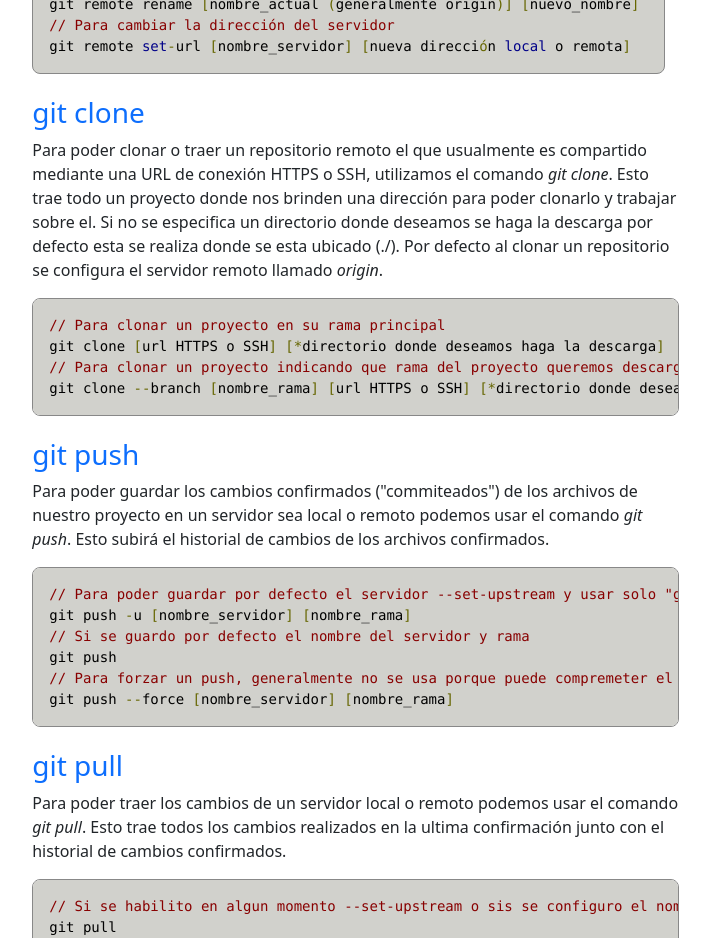
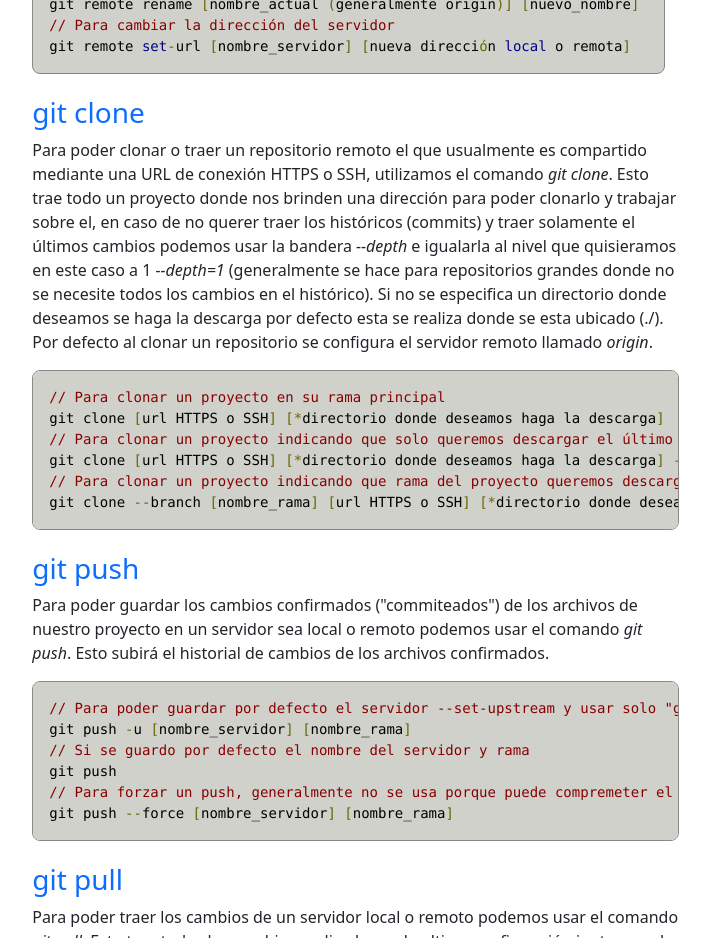
Before and after one commit to thecomediandan/notas-git-con-angular-17-no-standalone, an Angular app: page / in a window 1280 px wide. Shown: the part 8700-9638 px from the top of the page, without its empty margins (454-1164 px from the left). Built offline with nearby package versions, Linux system fonts and the light colour scheme.

Commit message:
Agregamos información a la sección de git_clone.

```diff
--- a/src/app/content/content.component.html
+++ b/src/app/content/content.component.html
@@ -282,10 +282,12 @@ git remote set-url [nombre_servidor] [nueva dirección local o remota]</code></p
 
         <h3 id="git-clone">git clone</h3>
         <p>
-            Para poder clonar o traer un repositorio remoto el que usualmente es compartido mediante una URL de conexión HTTPS o SSH, utilizamos el comando <i>git clone</i>. Esto trae todo un proyecto donde nos brinden una dirección para poder clonarlo y trabajar sobre el. Si no se especifica un directorio donde deseamos se haga la descarga por defecto esta se realiza donde se esta ubicado (./). Por defecto al clonar un repositorio se configura el servidor remoto llamado <i>origin</i>.
+            Para poder clonar o traer un repositorio remoto el que usualmente es compartido mediante una URL de conexión HTTPS o SSH, utilizamos el comando <i>git clone</i>. Esto trae todo un proyecto donde nos brinden una dirección para poder clonarlo y trabajar sobre el, en caso de no querer traer los históricos (commits) y traer solamente el últimos cambios podemos usar la bandera <i>--depth</i> e igualarla al nivel que quisieramos en este caso a 1 <i>--depth=1</i> (generalmente se hace para repositorios grandes donde no se necesite todos los cambios en el histórico). Si no se especifica un directorio donde deseamos se haga la descarga por defecto esta se realiza donde se esta ubicado (./). Por defecto al clonar un repositorio se configura el servidor remoto llamado <i>origin</i>.
         </p>
         <pre class="prettyprint rounded-3 d-inline-block p-3"><code class="code">// Para clonar un proyecto en su rama principal
 git clone [url HTTPS o SSH] [*directorio donde deseamos haga la descarga]
+// Para clonar un proyecto indicando que solo queremos descargar el último cambio
+git clone [url HTTPS o SSH] [*directorio donde deseamos haga la descarga] --depth=1
 // Para clonar un proyecto indicando que rama del proyecto queremos descargar
 git clone --branch [nombre_rama] [url HTTPS o SSH] [*directorio donde deseamos haga la descarga]</code></pre>
 
```
